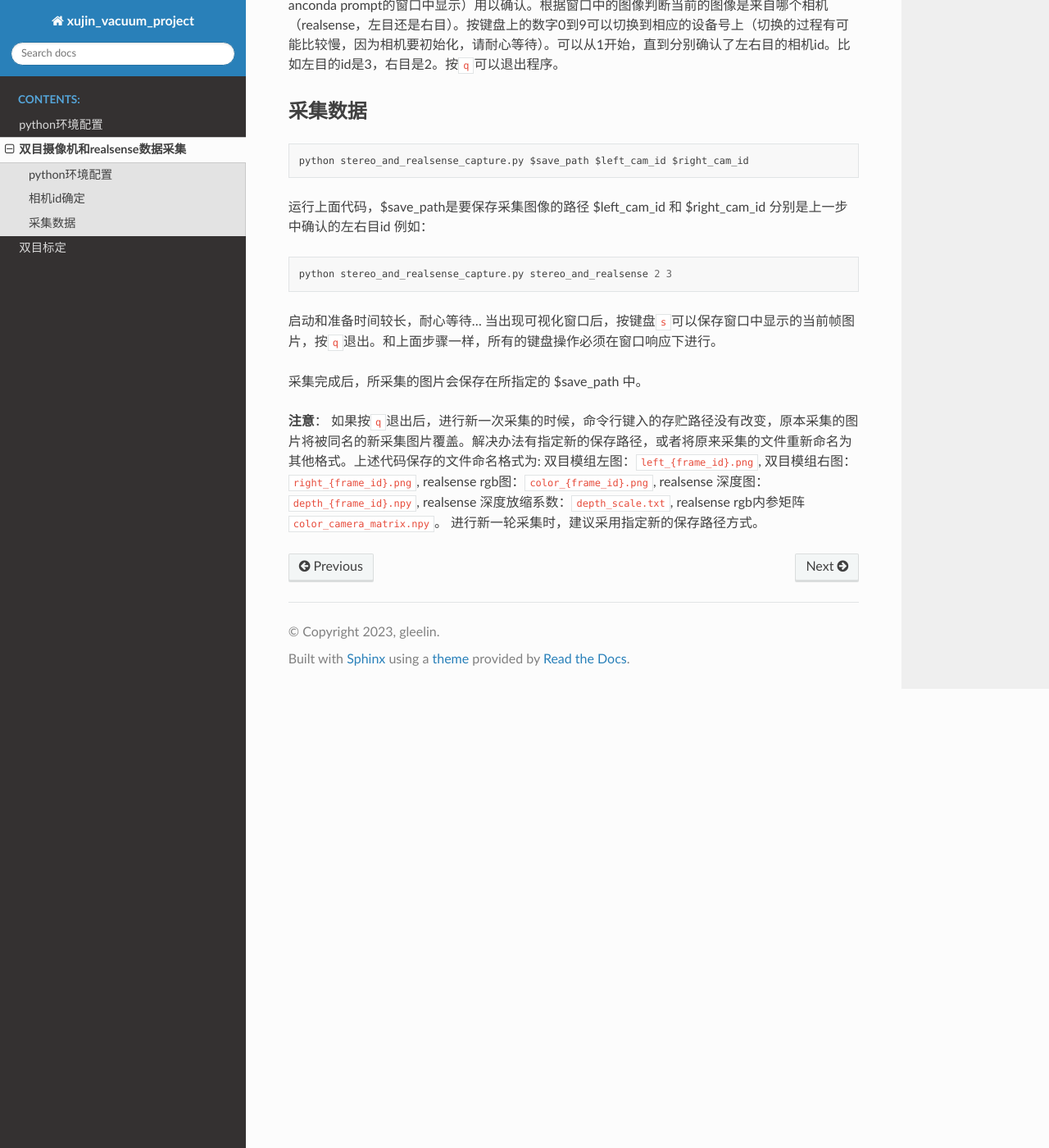
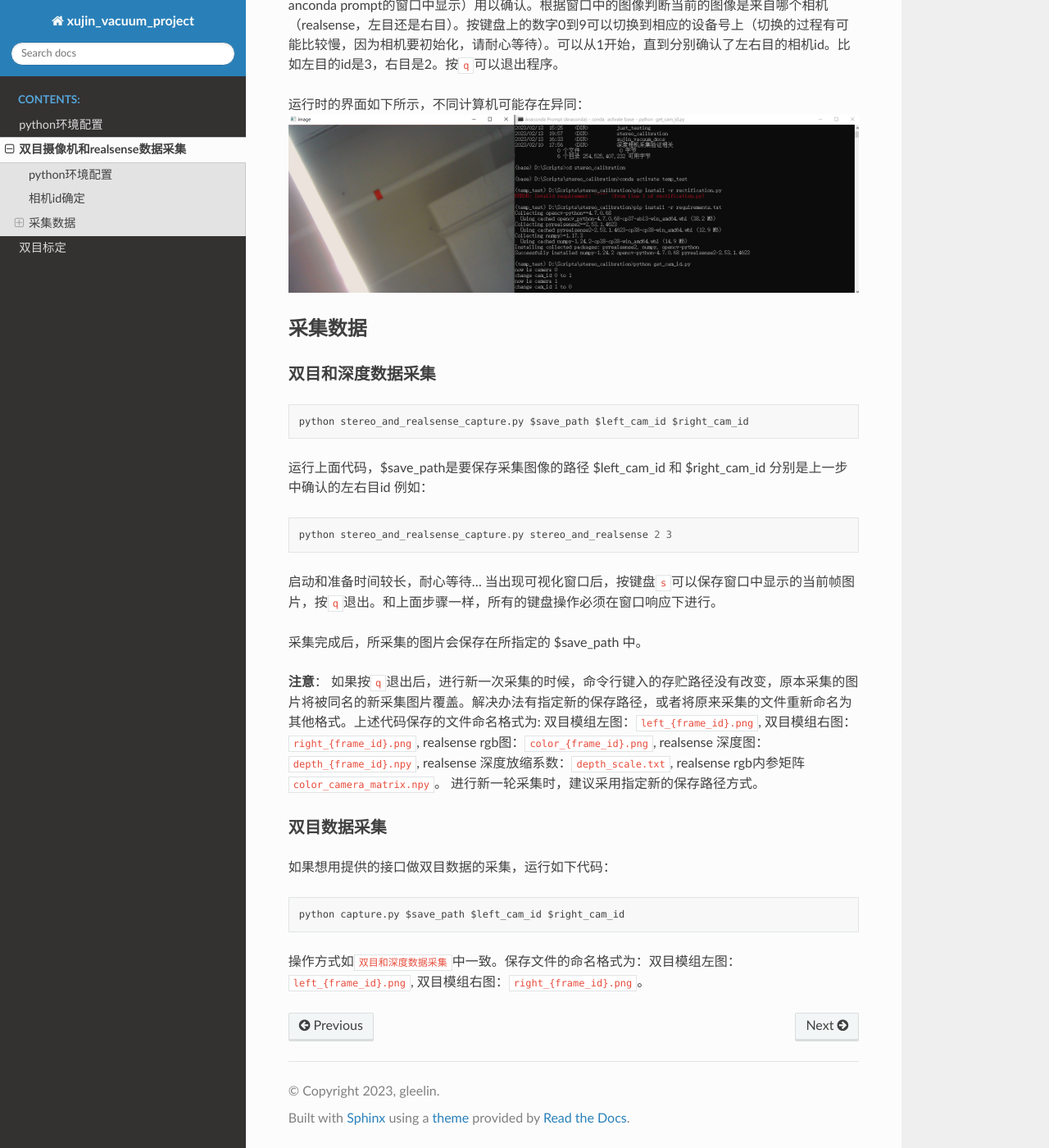
Before and after one commit to yl949/xujin_vacuum_docs, a Sphinx documentation site: the page built from source/stereo_realsense_data_capture/contents.md, in a window 1280 px wide and 1400 px high, scrolled down 575 px. Shown: the whole window at 82% size. Built offline with Sphinx 7.4.7 and the Read the Docs theme 2.0.0, drawn with Linux system fonts in a browser that asks for light colours; some of the changed text lies outside the part shown.

Commit message:
[update] revise some wording, add some detail about data capture and python env preparation

````diff
--- a/source/stereo_realsense_data_capture/contents.md
+++ b/source/stereo_realsense_data_capture/contents.md
@@ -8,12 +8,16 @@
 
 打开anaconda prompt终端，移动到你放置代码的文件夹，运行下面的指令进行相机id确认
 ```
-python stereo_and_realsense_capture.py
+python get_cam_id.py
 ```
 运行该脚本后（有可能启动比较慢）会出现可视化窗口，在窗口响应的情况下（可以通过鼠标移到窗口内点击一下，保证窗口响应）可以通过键盘进行操作。点击`p`可以显示当前对应的相机ID（在anconda prompt的窗口中显示）用以确认。根据窗口中的图像判断当前的图像是来自哪个相机（realsense，左目还是右目）。按键盘上的数字0到9可以切换到相应的设备号上（切换的过程有可能比较慢，因为相机要初始化，请耐心等待）。可以从1开始，直到分别确认了左右目的相机id。比如左目的id是3，右目是2。按`q`可以退出程序。
 
+运行时的界面如下所示，不同计算机可能存在异同：
+![get_cam_id_running](./images/get_cam_id_and_terminal_output.png)
+
 
 ## 采集数据
+### 双目和深度数据采集
 ```
 python stereo_and_realsense_capture.py $save_path $left_cam_id $right_cam_id
 ```
@@ -27,7 +31,14 @@ python stereo_and_realsense_capture.py stereo_and_realsense 2 3
 
 采集完成后，所采集的图片会保存在所指定的 $save_path 中。
 
- **注意**：
- 如果按`q`退出后，进行新一次采集的时候，命令行键入的存贮路径没有改变，原本采集的图片将被同名的新采集图片覆盖。解决办法有指定新的保存路径，或者将原来采集的文件重新命名为其他格式。上述代码保存的文件命名格式为:
- 双目模组左图：`left_{frame_id}.png`, 双目模组右图：`right_{frame_id}.png`, realsense rgb图：`color_{frame_id}.png`, realsense 深度图：`depth_{frame_id}.npy`, realsense 深度放缩系数：`depth_scale.txt`, realsense rgb内参矩阵`color_camera_matrix.npy`。
- 进行新一轮采集时，建议采用指定新的保存路径方式。
+**注意**：
+如果按`q`退出后，进行新一次采集的时候，命令行键入的存贮路径没有改变，原本采集的图片将被同名的新采集图片覆盖。解决办法有指定新的保存路径，或者将原来采集的文件重新命名为其他格式。上述代码保存的文件命名格式为:
+双目模组左图：`left_{frame_id}.png`, 双目模组右图：`right_{frame_id}.png`, realsense rgb图：`color_{frame_id}.png`, realsense 深度图：`depth_{frame_id}.npy`, realsense 深度放缩系数：`depth_scale.txt`, realsense rgb内参矩阵`color_camera_matrix.npy`。
+进行新一轮采集时，建议采用指定新的保存路径方式。
+
+### 双目数据采集
+如果想用提供的接口做双目数据的采集，运行如下代码：
+```
+python capture.py $save_path $left_cam_id $right_cam_id
+```
+操作方式如`双目和深度数据采集`中一致。保存文件的命名格式为：双目模组左图：`left_{frame_id}.png`, 双目模组右图：`right_{frame_id}.png`。
````
Also changed, not shown: source/python_env/contents.md (+1 -2 lines), source/stereo_realsense_data_capture/images/get_cam_id_and_terminal_output.png (added).
